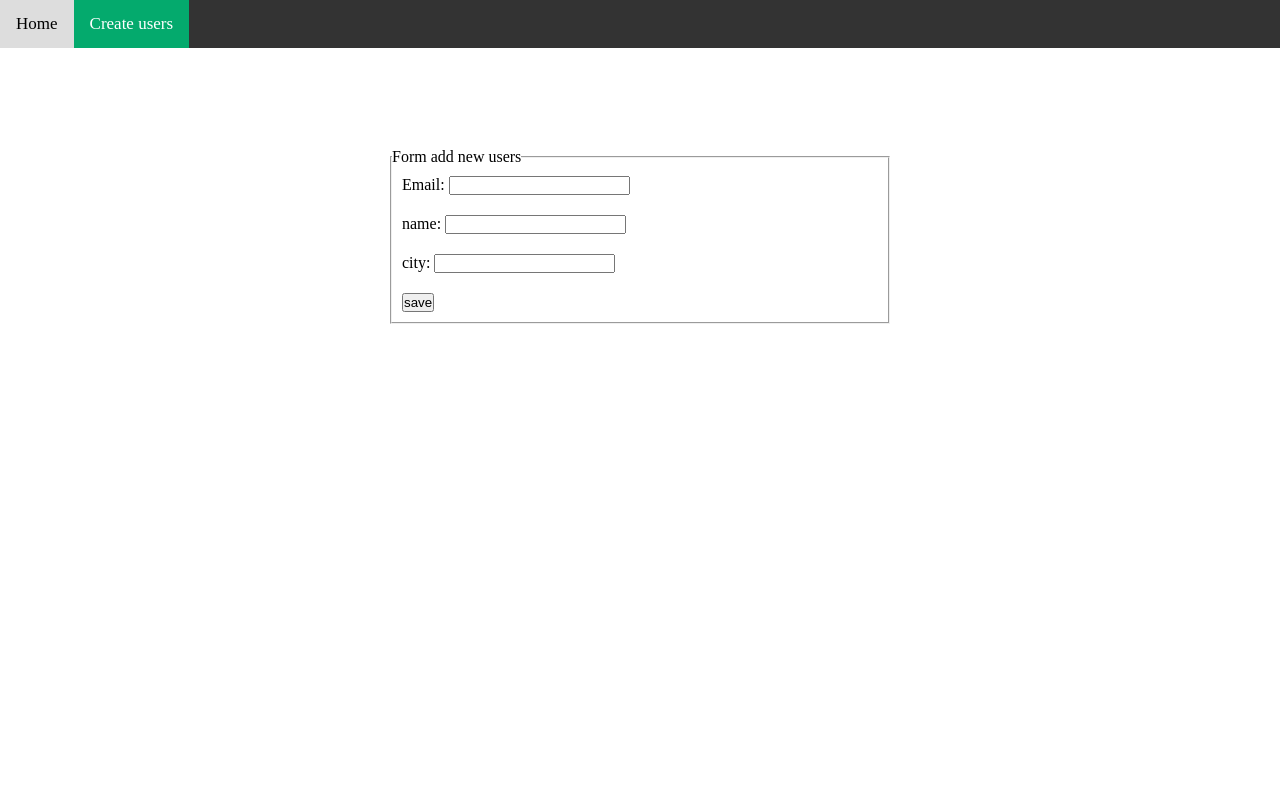
After one commit to lehaiduy2003/NodeJS, a Node server app: page /create in a window 1280 px wide. The commit adds this page. Run offline with Node 20, Linux system fonts and the light colour scheme.

Commit message:
lession 39 completed

```diff
--- a/src/controllers/homeController.js
+++ b/src/controllers/homeController.js
@@ -1,15 +1,51 @@
+const connection = require('../configs/Database.js')
 const getHomepage = (req, res) => {
-    res.render('sample.ejs')
+    return res.render('homepage.ejs')
 }
 
 const getABC = (req, res) => {
-    res.send('Check abc')
+
+    res.render('sample.ejs')
 }
 
 const getBruh = (req, res) => {
     res.send('<h1>bruh</h1>')
 }
+const createUserPage = (req, res) => {
+    res.render('create.ejs')
+}
+const createUser = async (req, res) => {
+    //console.log(req.body)
+    // let email = req.body.email
+    // let name = req.body.name
+    // let city = req.body.city
+
+    //let { email, name, city } = req.body
+
+    let [results, fields] = await (await connection).execute(
+        `INSERT INTO User (email, name, city)
+        VALUES(?, ?, ?)`,
+        [req.body.email, req.body.name, req.body.city]
+        // (err, results) => {
+        //     console.log(results);
+        //     res.send("create user succeed!")
+        // }
+    )
+
+    console.log(results)
+
+    res.send('create user succeed')
+    // connection.query(
+    //     'SELECT * FROM User u',
+    //     function (err, results, fields) {
+    //         console.log(results); // results contains rows returned by server
+    //         //console.log(fields); // fields contains extra meta data about results, if available
+    //     },
+    //const [results, fields] = await (await connection).execute('SELECT * FROM User')
+    //console.log(results);
+
+}
 
 module.exports = {
-    getHomepage, getABC, getBruh
+    getHomepage, getABC, getBruh, createUser, createUserPage
 }
--- a/src/public/css/styles.css
+++ b/src/public/css/styles.css
@@ -1,3 +1,77 @@
+* {
+    margin: 0;
+    padding: 0;
+}
+
 .logo {
     width: 500px;
 }
+
+/* Add a black background color to the top navigation */
+.topnav {
+    background-color: #333;
+    overflow: hidden;
+}
+
+/* Style the links inside the navigation bar */
+.topnav a {
+    float: left;
+    color: #f2f2f2;
+    text-align: center;
+    padding: 14px 16px;
+    text-decoration: none;
+    font-size: 17px;
+}
+
+/* Change the color of links on hover */
+.topnav a:hover {
+    background-color: #ddd;
+    color: black;
+}
+
+/* Add a color to the active/current link */
+.topnav a.active {
+    background-color: #04AA6D;
+    color: white;
+}
+
+.form {
+    width: 500px;
+    margin: 0 auto;
+    padding-top: 100px;
+}
+
+.input-group {
+    padding: 10px;
+}
+
+button {
+    margin: 10px;
+    cursor: pointer;
+}
+
+table {
+    border-collapse: collapse;
+    width: 100%;
+}
+
+th,
+td {
+    padding: 8px;
+    text-align: left;
+    border-bottom: 1px solid #ddd;
+}
+
+tr:hover {
+    background-color: #ccc;
+}
+
+.table-container {
+    padding: 20px 10px;
+}
+
+.title{
+    font-size: 25px;
+    font-weight: 600;
+    padding-bottom: 10px;
+}
--- a/src/routes/web.js
+++ b/src/routes/web.js
@@ -1,10 +1,11 @@
 const express = require('express')
-const { getHomepage, getABC, getBruh } = require('../controllers/homeController.js')
+const { getHomepage, getABC, getBruh , createUser, createUserPage} = require('../controllers/homeController.js')
 const router = express.Router()
 
 //Gọi routes
 router.get('/', getHomepage)
 router.get('/abc', getABC)
 router.get('/bruh', getBruh)
-
+router.post('/create-user', createUser)
+router.get('/create', createUserPage)
 module.exports = router
--- a/src/server.js
+++ b/src/server.js
@@ -1,8 +1,6 @@
-require('dotenv').config() //.env
 const express = require('express') //commonjs
-const path = require('path') //commonjs
-const mysql = require('mysql2')
 
+const connection = require('./configs/Database.js')
 const configViewEngine = require('./configs/ViewEngine.js')
 const webRoutes = require('./routes/web.js')
 
@@ -10,28 +8,24 @@ const app = express() // app của express
 const port = process.env.PORT || 8888; // const port = 8081 // => hardcode
 const hostname = process.env.HOSTNAME; // const hostname = 'localhost' // => hardcode
 
+//config req.body
+app.use(express.json()) //for json
+app.use(express.urlencoded({ extended: true })) //for form data
+
 console.log(port)
 
 //Config template engine && static file
 configViewEngine(app);
 
-//test connection
-const connection = mysql.createConnection({
-    host: process.env.DB_HOSTNAME,
-    port: process.env.DB_PORT || 3306,
-    user: process.env.DB_USER,
-    password: process.env.DB_PASSWORD,
-    database: process.env.DB_DATABASE
-})
-
 // A simple SELECT query
-connection.query(
-    'SELECT * FROM User u',
-    function (err, results, fields) {
-        console.log(results); // results contains rows returned by server
-        //console.log(fields); // fields contains extra meta data about results, if available
-    }
-);
+// connection.query(
+//     'SELECT * FROM User u',
+//     function (err, results, fields) {
+//         console.log(results); // results contains rows returned by server
+//         //console.log(fields); // fields contains extra meta data about results, if available
+//     }
+//     const [results, fields] = connection.query
+// );
 
 //khai báo route
 app.use('/', webRoutes)
--- /dev/null
+++ b/src/views/create.ejs
@@ -0,0 +1,40 @@
+<html lang="en">
+
+<head>
+    <meta charset="UTF-8">
+    <meta http-equiv="X-UA-Compatible" content="IE=edge">
+    <meta name="viewport" content="width=device-width, initial-scale=1.0">
+    <title>Create user</title>
+    <link rel="stylesheet" href="/css/styles.css">
+</head>
+
+<body>
+    <div class="topnav">
+        <a href="/">Home</a>
+        <a class="active" href="/create">Create users</a>
+    </div>
+    <div class="form">
+        <form action="/create-user" method="post">
+            <fieldset>
+                <legend>Form add new users</legend>
+                <div class="input-group">
+                    <label>Email: </label>
+                    <input type="text" name="email" />
+                </div>
+                <div class="input-group">
+                    <label>name: </label>
+                    <input type="text" name="name" />
+                </div>
+                <div class="input-group">
+                    <label>city: </label>
+                    <input type="text" name="city" />
+                </div>
+                <div>
+                    <button>save</button>
+                </div>
+            </fieldset>
+        </form>
+    </div>
+</body>
+
+</html>
```
Also changed, not shown: src/configs/Database.js (added, +24 -0 lines), src/views/homepage.ejs (added, +30 -0 lines).
